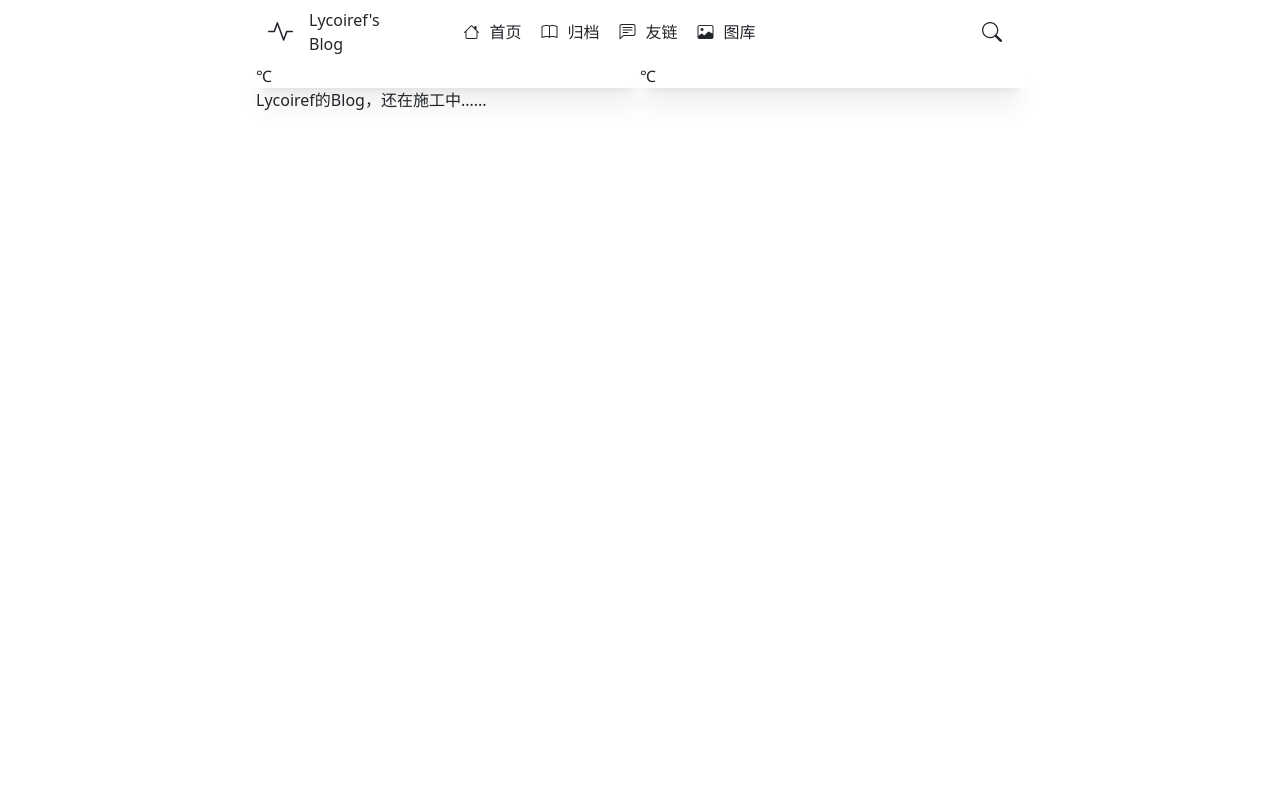
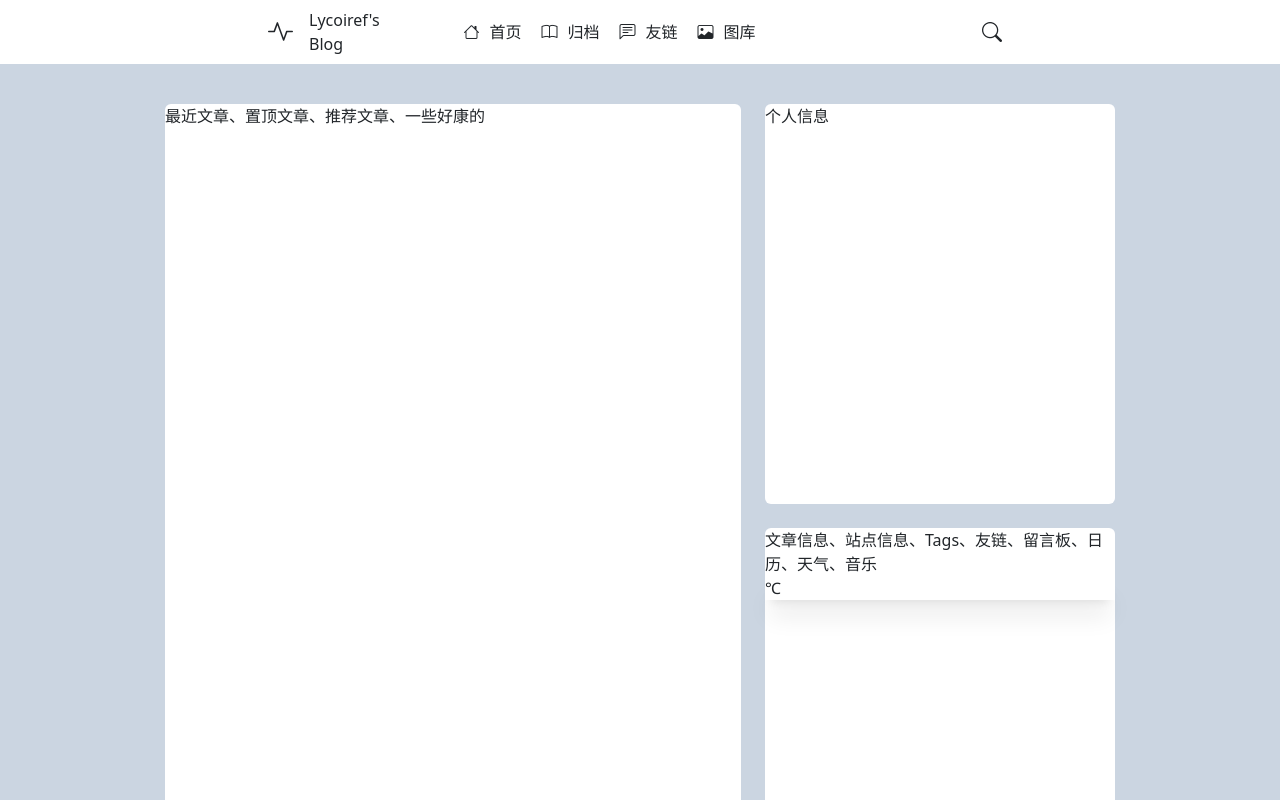
Before and after one commit to Lycoiref/Lycoiref, a Next.js app: page / in a window 1280 px wide. Shown: the top 800 px of the page. Built offline with nearby package versions, Linux system fonts and the light colour scheme; no server answers.

Commit message:
feat: init layout

```diff
--- a/src/app/page.js
+++ /dev/null
@@ -1,16 +0,0 @@
-import Weather from '../components/Home/Weather/Weather'
-
-export default function Home() {
-  return (
-    <main className="w-screen flex justify-center">
-      <div className="content w-full xl:w-3/5">
-        <div className="content w-full flex">
-          <Weather />
-          <Weather />
-        </div>
-        Lycoiref的Blog，还在施工中......
-      </div>
-      <div></div>
-    </main>
-  )
-}
--- /dev/null
+++ b/src/app/page.tsx
@@ -0,0 +1,20 @@
+import Weather from '../components/Home/Weather/Weather'
+
+export default function Home() {
+  return (
+    <main className="w-screen flex justify-center bg-slate-300">
+      <div className="w-full flex gap-4 h-[1600px] justify-center pt-10">
+        <div className="w-[45vw] bg-white rounded-md">
+          最近文章、置顶文章、推荐文章、一些好康的
+        </div>
+        <div className="w-[350px] flex flex-col gap-4">
+          <div className="w-full bg-white rounded-md h-[400px]">个人信息</div>
+          <div className="w-full bg-white flex-grow rounded-md">
+            文章信息、站点信息、Tags、友链、留言板、日历、天气、音乐
+            <Weather />
+          </div>
+        </div>
+      </div>
+    </main>
+  )
+}
--- a/src/components/MainPage/TopBar/TopBar.tsx
+++ b/src/components/MainPage/TopBar/TopBar.tsx
@@ -65,11 +65,9 @@ export default function TopBar() {
             <div className="text">图库</div>
           </div>
           <div className="hidden xl:block">
-            <div className="item">
+            <div className="item" onClick={() => goPage('music')}>
               <i className="bi bi-music-note-list"></i>
-              <div className="text" onClick={() => goPage('music')}>
-                OST
-              </div>
+              <div className="text">OST</div>
             </div>
           </div>
           {/* <div className="item">
```
Also changed, not shown: src/app/layout.tsx (renamed from src/app/layout.js).
